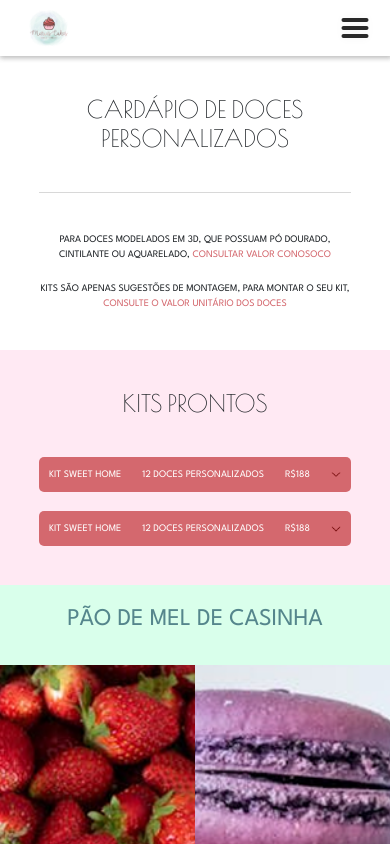
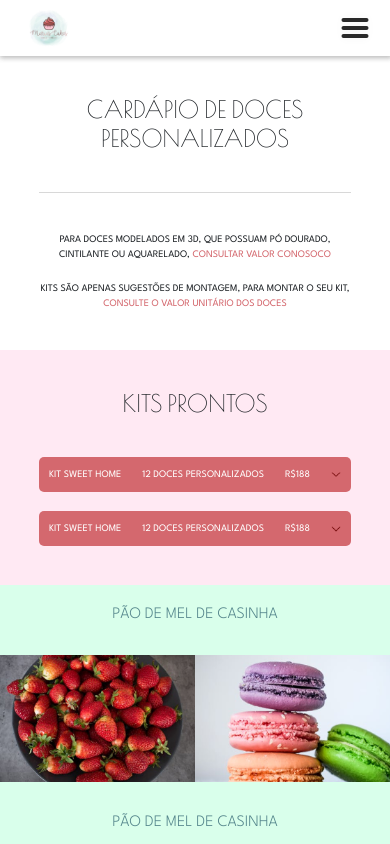
Before and after one commit to guilhermeandradee/mariascakes, a React (Vite) app: page /cardapio-doces-personalizados in a window 390 px wide. Shown: the top 844 px of the page. Built offline with nearby package versions, Linux system fonts and the light colour scheme.

Commit message:
add info

```diff
--- a/src/styles/doces-info.css
+++ b/src/styles/doces-info.css
@@ -8,9 +8,10 @@
     color: #55868C;
 
     font-size: 24px;
-    font-weight: 400;
+    font-weight: 300;
 
     margin: 8% 0;
+
 }
 
 
@@ -20,3 +21,23 @@
     object-fit: cover;
     object-position: center center;
 }
+
+@media screen and (max-width: 732px) {
+    .doces-info img {
+        height: 30vh;
+    }
+
+    .doces-info > h2 {
+        font-size: 16px;
+    }
+}
+
+@media screen and (max-width: 530px) {
+    .doces-info img {
+        height: 15vh;
+    }
+
+    .doces-info > h2 {
+        font-size: 16px;
+    }
+}
```
